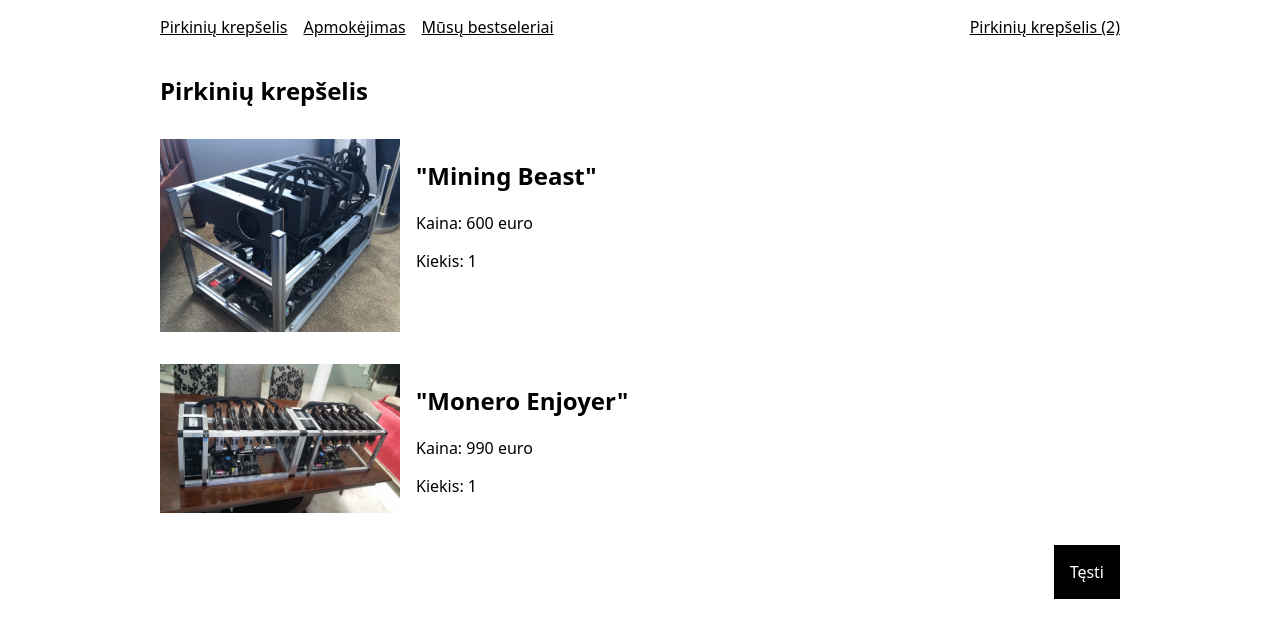
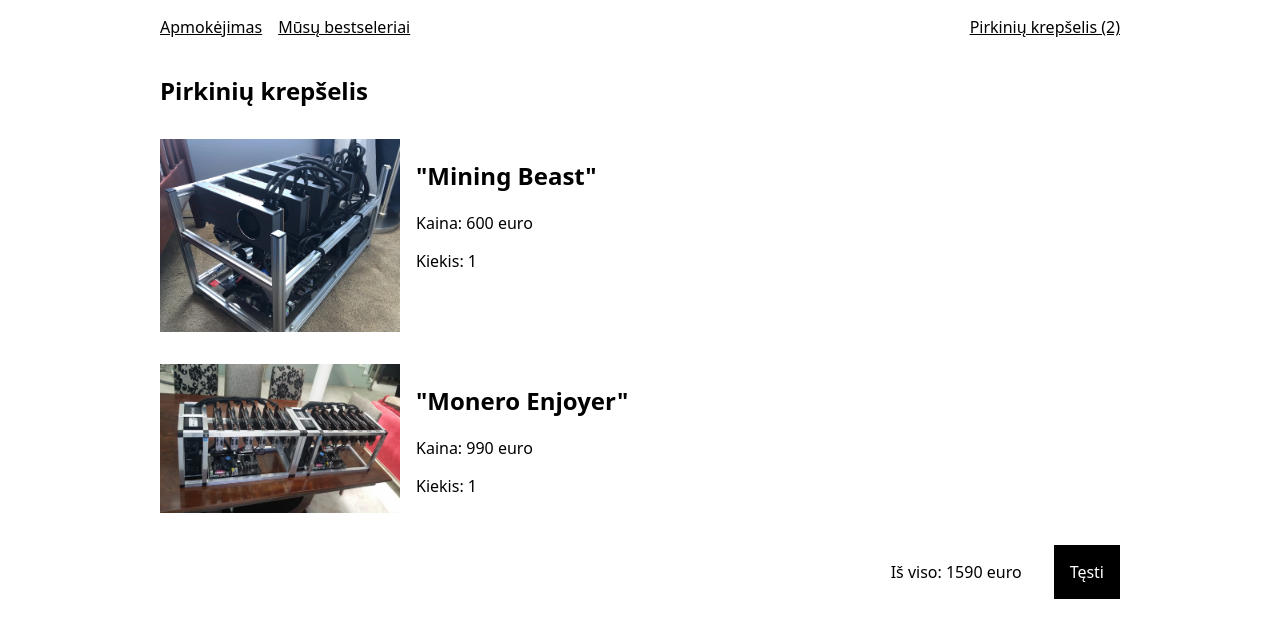
Before and after one commit to neiios/nsk-website, a plain HTML site: page shopping-cart/index.html in a window 1280 px wide. Shown: the top 628 px of the page. Drawn offline with Linux system fonts and the light colour scheme.

Commit message:
Remove duplicate shopping cart heading

```diff
--- a/shopping-cart/index.html
+++ b/shopping-cart/index.html
@@ -22,7 +22,6 @@
     <div class="content">
       <header>
         <nav>
-          <a href="../shopping-cart/index.html">Pirkinių krepšelis</a>
           <a href="../checkout/index.html">Apmokėjimas</a>
           <a href="../index.html">Mūsų bestseleriai</a>
         </nav>
@@ -50,9 +49,10 @@
             </div>
           </div>
         </div>
-        <a href="../checkout/index.html" class="order-button checkout-button"
-          >Tęsti</a
-        >
+        <div class="total-container">
+          <p class="count">Iš viso: 1590 euro</p>
+          <a href="../checkout/index.html" class="order-button checkout-button">Tęsti</a>
+        </div>
       </section>
     </div>
     <footer>
--- a/styles.css
+++ b/styles.css
@@ -234,3 +234,9 @@ hr {
     max-width: 15rem;
   }
 }
+
+.total-container {
+  display: flex;
+  gap: 2rem;
+  float: right;
+}
```
Also changed, not shown: checkout/index.html (+3 -3 lines), index.html (+0 -1 lines), success-page/index.html (+0 -1 lines).
